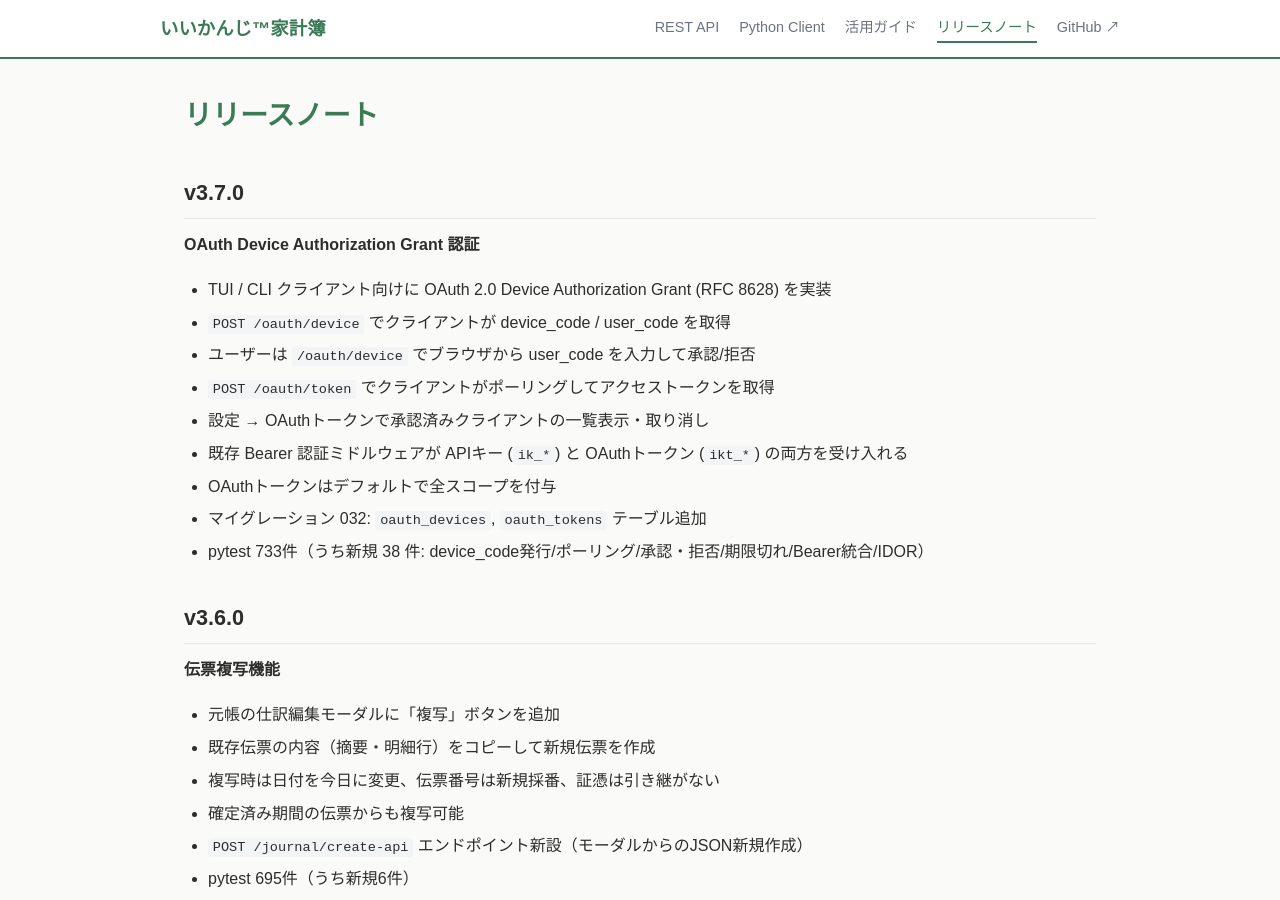
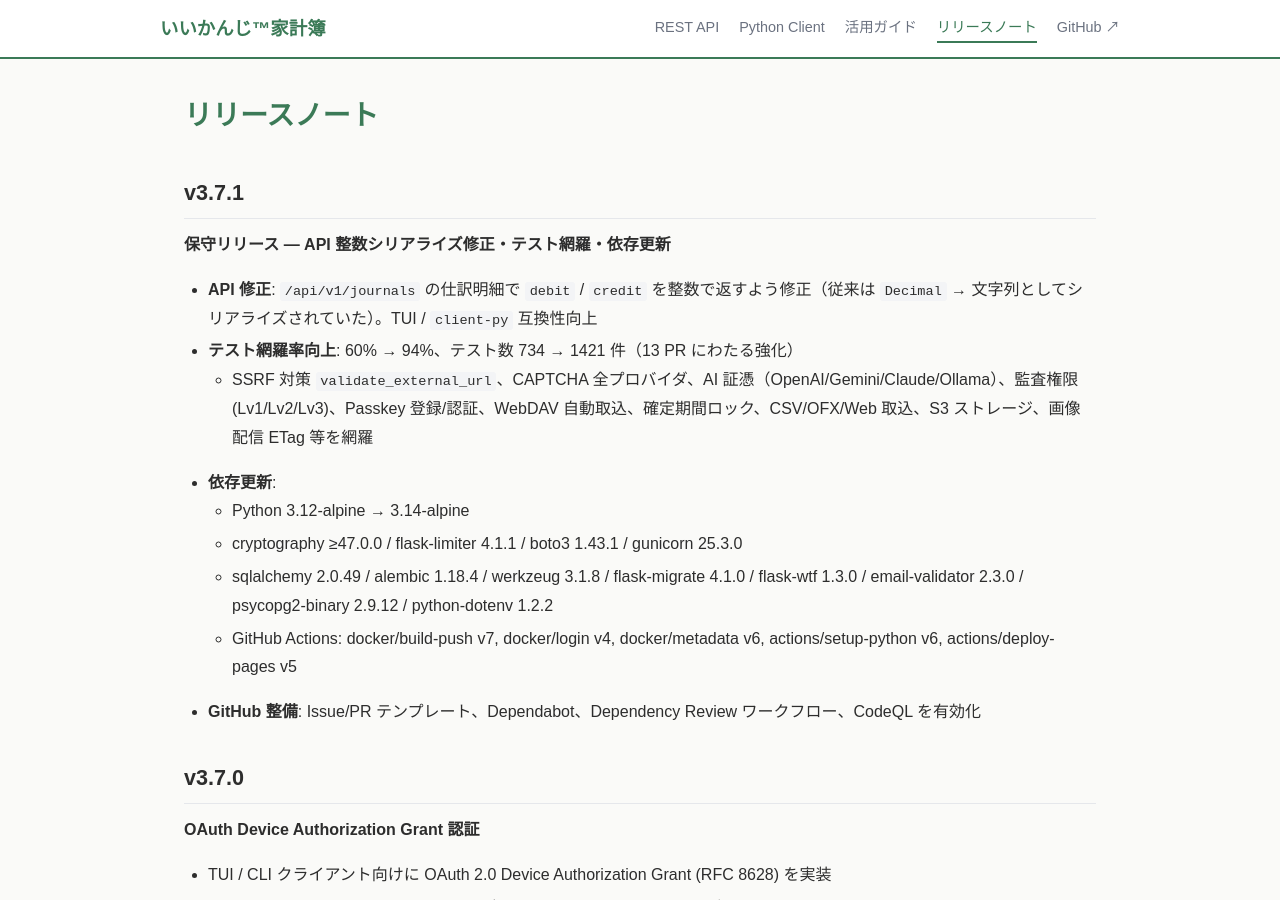
Before and after one commit to nananek/iikanji-kakeibo, a Jekyll site: the page built from docs/releases.md, in a window 1280 px wide and 900 px high. Built offline with Jekyll 4.4.1, drawn with Linux system fonts in a browser that asks for light colours.

Commit message:
chore(release): v3.7.1
API 整数シリアライズ修正・テスト網羅 (94%)・依存更新の保守リリース。

Co-Authored-By: Claude Opus 4.7 (1M context) <noreply@anthropic.com>

```diff
--- a/docs/releases.md
+++ b/docs/releases.md
@@ -4,6 +4,20 @@ title: リリースノート
 ---
 
 # リリースノート
+
+## v3.7.1
+
+**保守リリース — API 整数シリアライズ修正・テスト網羅・依存更新**
+
+- **API 修正**: `/api/v1/journals` の仕訳明細で `debit` / `credit` を整数で返すよう修正（従来は `Decimal` → 文字列としてシリアライズされていた）。TUI / `client-py` 互換性向上
+- **テスト網羅率向上**: 60% → 94%、テスト数 734 → 1421 件（13 PR にわたる強化）
+  - SSRF 対策 `validate_external_url`、CAPTCHA 全プロバイダ、AI 証憑（OpenAI/Gemini/Claude/Ollama）、監査権限 (Lv1/Lv2/Lv3)、Passkey 登録/認証、WebDAV 自動取込、確定期間ロック、CSV/OFX/Web 取込、S3 ストレージ、画像配信 ETag 等を網羅
+- **依存更新**:
+  - Python 3.12-alpine → 3.14-alpine
+  - cryptography ≥47.0.0 / flask-limiter 4.1.1 / boto3 1.43.1 / gunicorn 25.3.0
+  - sqlalchemy 2.0.49 / alembic 1.18.4 / werkzeug 3.1.8 / flask-migrate 4.1.0 / flask-wtf 1.3.0 / email-validator 2.3.0 / psycopg2-binary 2.9.12 / python-dotenv 1.2.2
+  - GitHub Actions: docker/build-push v7, docker/login v4, docker/metadata v6, actions/setup-python v6, actions/deploy-pages v5
+- **GitHub 整備**: Issue/PR テンプレート、Dependabot、Dependency Review ワークフロー、CodeQL を有効化
 
 ## v3.7.0
 
```
Also changed, not shown: 1 other file.
